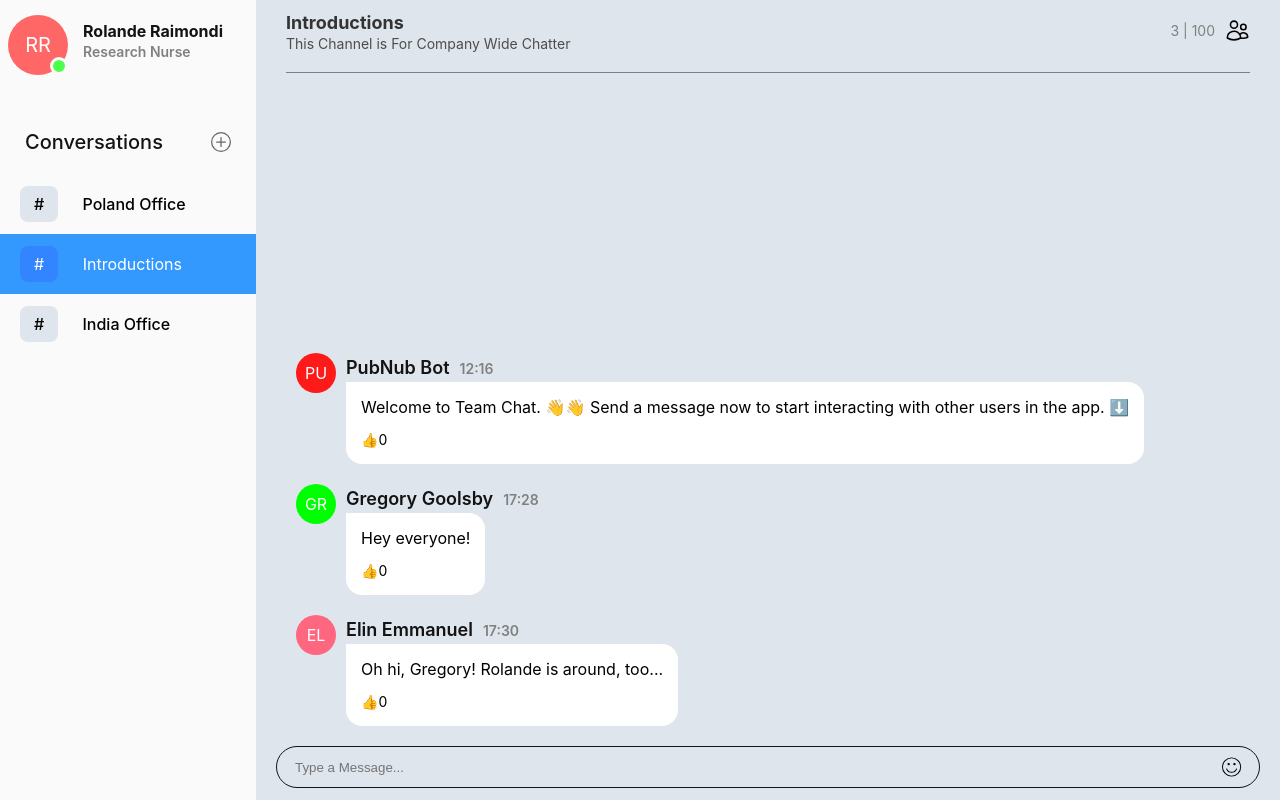
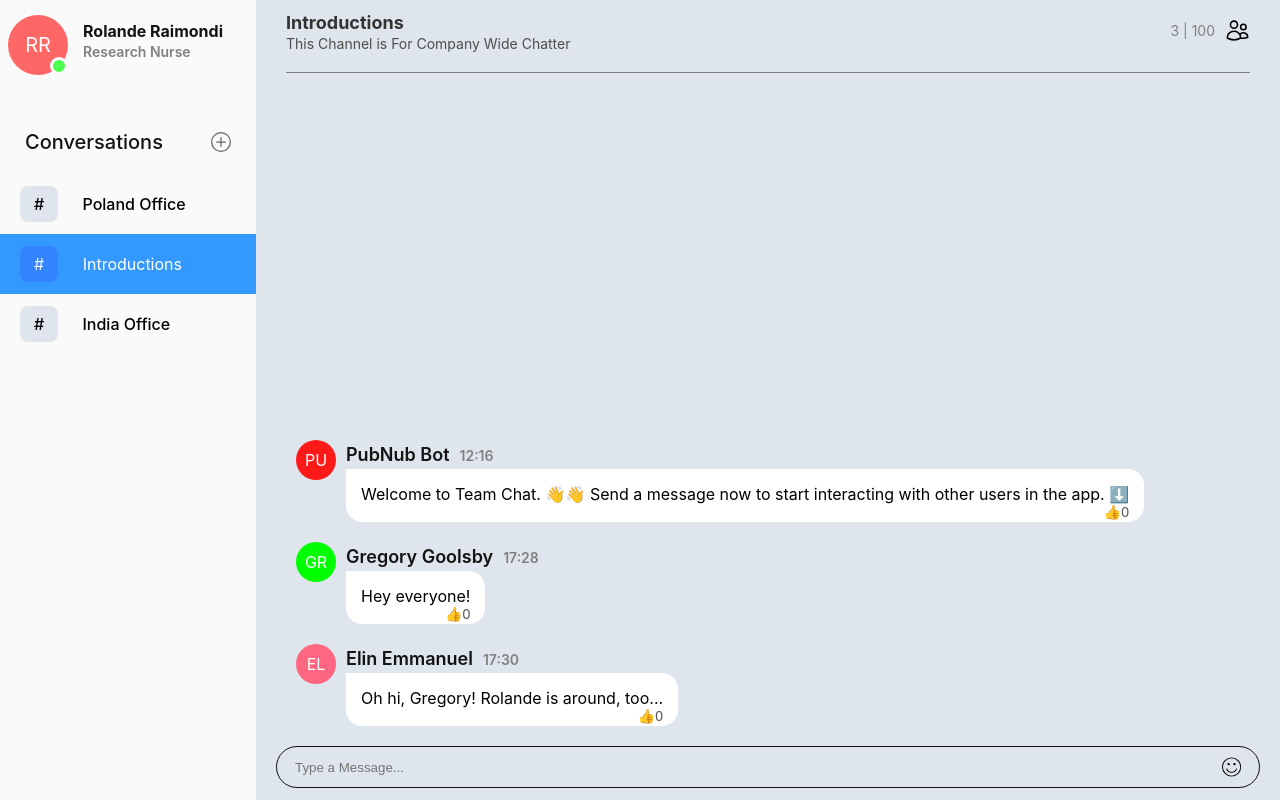
Before and after one commit to varunchithiraala/React-Chat-App, a React (Create React App) app: page / in a window 1280 px wide. Built offline with nearby package versions, Linux system fonts and the light colour scheme.

Commit message:
Update index.js

```diff
--- a/src/components/ChatMessage/index.js
+++ b/src/components/ChatMessage/index.js
@@ -24,9 +24,11 @@ const ChatMessage = ({ message, onLike }) => {
         <h1 className="user-name">{user}<span className="message-time">{time}</span></h1>
         <span className="message-text">
           {text}<br />
-          <p className="like-button" onClick={onLike}>
-            👍{likes}
-          </p>
+          <div className="message-like-container">
+            <button className="like-button" onClick={onLike}>
+              👍<span className="like-count">{likes}</span>
+            </button>
+          </div>
         </span>
       </div>
     </div>
```
